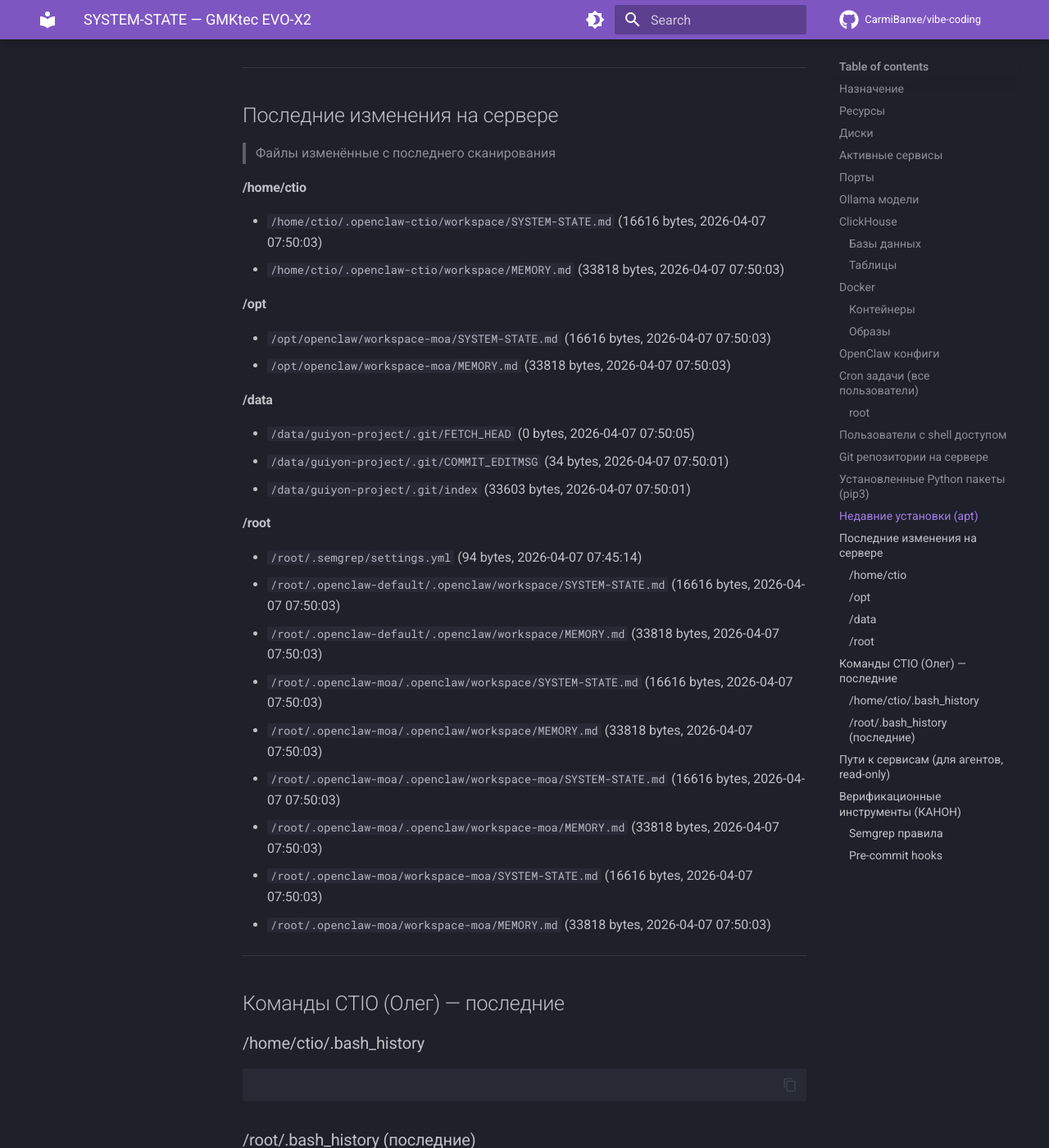
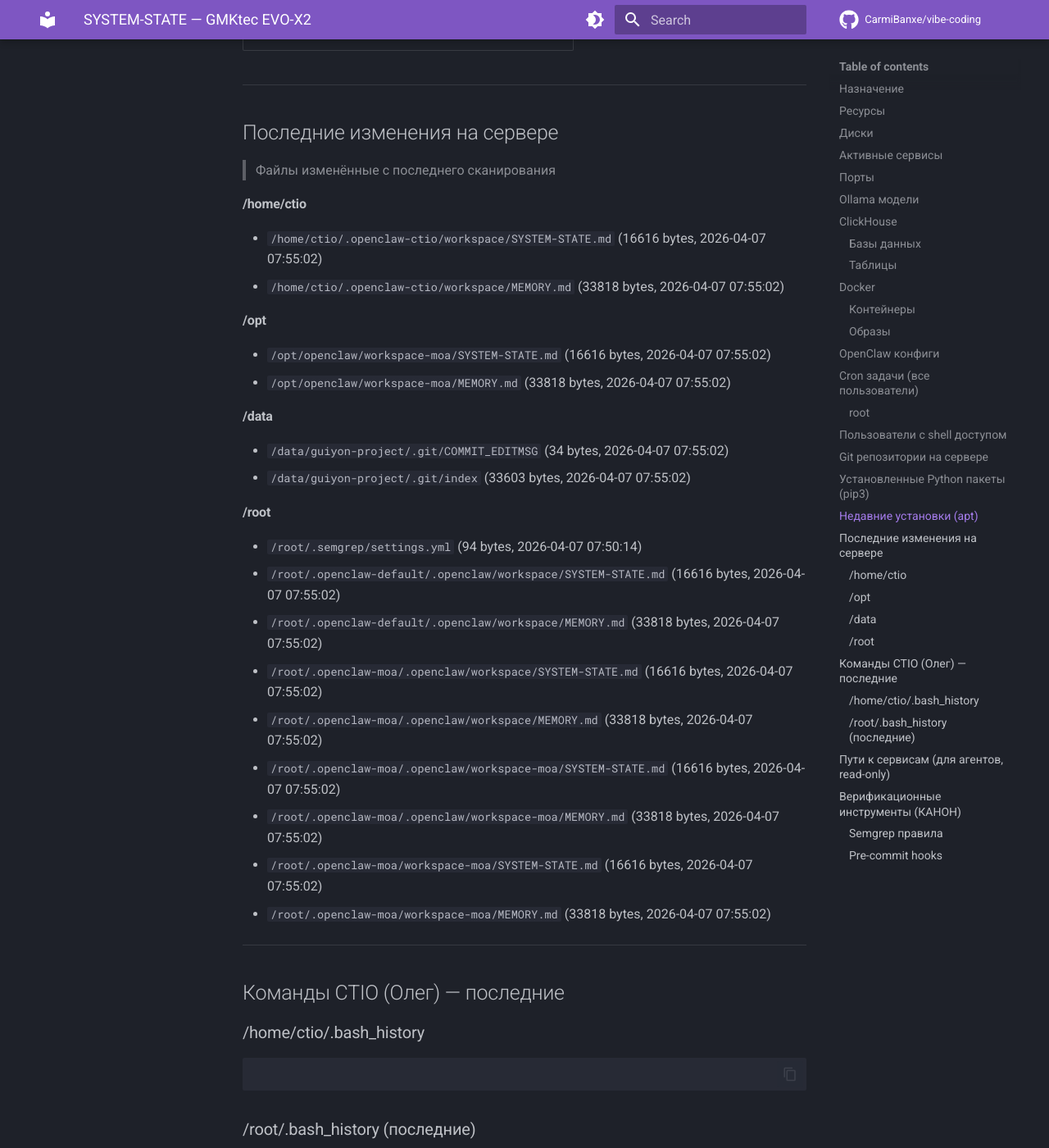
Before and after one commit to CarmiBanxe/vibe-coding, an MkDocs documentation site: the page built from docs/SYSTEM-STATE.md, in a window 1280 px wide and 1400 px high, scrolled down 13841 px. Shown: the whole window at 82% size. Built offline with MkDocs 1.6.1 and Material for MkDocs 9.7.7, drawn with Linux system fonts in a browser that asks for light colours; comment, search, counter and statistics services are not loaded; some of the changed text lies outside the part shown.

Commit message:
auto: SYSTEM-STATE v2 update (2026-04-07 07:55 CEST)

```diff
--- a/docs/SYSTEM-STATE.md
+++ b/docs/SYSTEM-STATE.md
@@ -1,6 +1,6 @@
 # SYSTEM-STATE — GMKtec EVO-X2
 > Автоматически обновляется каждые 5 минут
-> Последнее сканирование: 2026-04-07 07:50 CEST
+> Последнее сканирование: 2026-04-07 07:55 CEST
 > Источник: ctio-watcher.sh v2 (cron)
 
 ## Назначение
@@ -187,8 +187,8 @@ xrdp-sesman.service running
 | qwen3-banxe-v2:latest | 17.3 GB | 2026-04-03 |
 | qwen3-banxe:latest | 17.3 GB | 2026-04-02 |
 | qwen3:30b-a3b | 17.3 GB | 2026-04-02 |
+| huihui_ai/glm-4.7-flash-abliterated:latest | 17.5 GB | 2026-03-26 |
 | gurubot/gpt-oss-derestricted:20b | 14.7 GB | 2026-03-26 |
-| huihui_ai/glm-4.7-flash-abliterated:latest | 17.5 GB | 2026-03-26 |
 
 ## ClickHouse
 ### Базы данных
@@ -379,28 +379,27 @@ xrdp-sesman.service running
 
 
 #### /home/ctio
-- `/home/ctio/.openclaw-ctio/workspace/SYSTEM-STATE.md` (16616 bytes, 2026-04-07 07:50:03)
-- `/home/ctio/.openclaw-ctio/workspace/MEMORY.md` (33818 bytes, 2026-04-07 07:50:03)
+- `/home/ctio/.openclaw-ctio/workspace/SYSTEM-STATE.md` (16616 bytes, 2026-04-07 07:55:02)
+- `/home/ctio/.openclaw-ctio/workspace/MEMORY.md` (33818 bytes, 2026-04-07 07:55:02)
 
 #### /opt
-- `/opt/openclaw/workspace-moa/SYSTEM-STATE.md` (16616 bytes, 2026-04-07 07:50:03)
-- `/opt/openclaw/workspace-moa/MEMORY.md` (33818 bytes, 2026-04-07 07:50:03)
+- `/opt/openclaw/workspace-moa/SYSTEM-STATE.md` (16616 bytes, 2026-04-07 07:55:02)
+- `/opt/openclaw/workspace-moa/MEMORY.md` (33818 bytes, 2026-04-07 07:55:02)
 
 #### /data
-- `/data/guiyon-project/.git/FETCH_HEAD` (0 bytes, 2026-04-07 07:50:05)
-- `/data/guiyon-project/.git/COMMIT_EDITMSG` (34 bytes, 2026-04-07 07:50:01)
-- `/data/guiyon-project/.git/index` (33603 bytes, 2026-04-07 07:50:01)
+- `/data/guiyon-project/.git/COMMIT_EDITMSG` (34 bytes, 2026-04-07 07:55:02)
+- `/data/guiyon-project/.git/index` (33603 bytes, 2026-04-07 07:55:02)
 
 #### /root
-- `/root/.semgrep/settings.yml` (94 bytes, 2026-04-07 07:45:14)
-- `/root/.openclaw-default/.openclaw/workspace/SYSTEM-STATE.md` (16616 bytes, 2026-04-07 07:50:03)
-- `/root/.openclaw-default/.openclaw/workspace/MEMORY.md` (33818 bytes, 2026-04-07 07:50:03)
-- `/root/.openclaw-moa/.openclaw/workspace/SYSTEM-STATE.md` (16616 bytes, 2026-04-07 07:50:03)
-- `/root/.openclaw-moa/.openclaw/workspace/MEMORY.md` (33818 bytes, 2026-04-07 07:50:03)
-- `/root/.openclaw-moa/.openclaw/workspace-moa/SYSTEM-STATE.md` (16616 bytes, 2026-04-07 07:50:03)
-- `/root/.openclaw-moa/.openclaw/workspace-moa/MEMORY.md` (33818 bytes, 2026-04-07 07:50:03)
-- `/root/.openclaw-moa/workspace-moa/SYSTEM-STATE.md` (16616 bytes, 2026-04-07 07:50:03)
-- `/root/.openclaw-moa/workspace-moa/MEMORY.md` (33818 bytes, 2026-04-07 07:50:03)
+- `/root/.semgrep/settings.yml` (94 bytes, 2026-04-07 07:50:14)
+- `/root/.openclaw-default/.openclaw/workspace/SYSTEM-STATE.md` (16616 bytes, 2026-04-07 07:55:02)
+- `/root/.openclaw-default/.openclaw/workspace/MEMORY.md` (33818 bytes, 2026-04-07 07:55:02)
+- `/root/.openclaw-moa/.openclaw/workspace/SYSTEM-STATE.md` (16616 bytes, 2026-04-07 07:55:02)
+- `/root/.openclaw-moa/.openclaw/workspace/MEMORY.md` (33818 bytes, 2026-04-07 07:55:02)
+- `/root/.openclaw-moa/.openclaw/workspace-moa/SYSTEM-STATE.md` (16616 bytes, 2026-04-07 07:55:02)
+- `/root/.openclaw-moa/.openclaw/workspace-moa/MEMORY.md` (33818 bytes, 2026-04-07 07:55:02)
+- `/root/.openclaw-moa/workspace-moa/SYSTEM-STATE.md` (16616 bytes, 2026-04-07 07:55:02)
+- `/root/.openclaw-moa/workspace-moa/MEMORY.md` (33818 bytes, 2026-04-07 07:55:02)
 
 ---
 
```
Also changed, not shown: other parts of docs/SYSTEM-STATE.md (+5 -5 lines).
